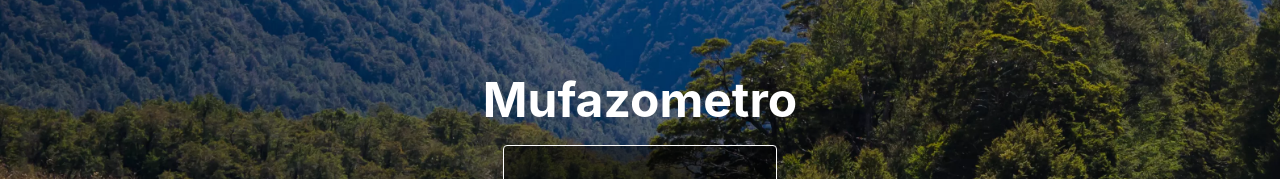
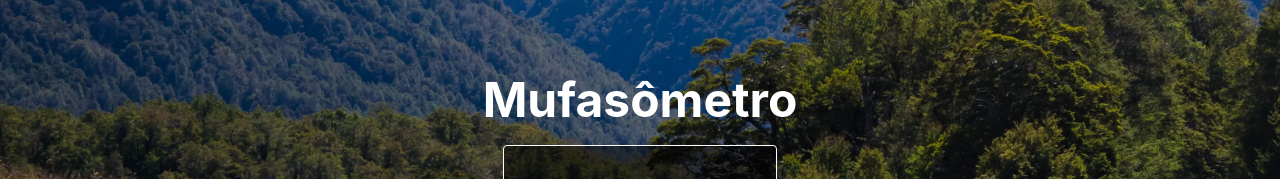
Before and after one commit to laeciosil/Mufasometro, a React (Create React App) app: page / in a window 1280 px wide. Shown: the part 164-343 px from the top of the page. Built offline with nearby package versions, Linux system fonts and the light colour scheme.

Commit message:
rename app

```diff
--- a/package.json
+++ b/package.json
@@ -1,5 +1,5 @@
 {
-  "name": "mufazometro",
+  "name": "mufasometro",
   "version": "0.1.0",
   "private": true,
   "dependencies": {
--- a/public/index.html
+++ b/public/index.html
@@ -24,7 +24,7 @@
       work correctly both with client-side routing and a non-root public URL.
       Learn how to configure a non-root public URL by running `npm run build`.
     -->
-    <title>Mufazometro</title>
+    <title>Mufasômetro</title>
   </head>
   <body>
     <noscript>You need to enable JavaScript to run this app.</noscript>
--- a/src/components/Timer/index.tsx
+++ b/src/components/Timer/index.tsx
@@ -120,7 +120,7 @@ export const Timer = () => {
 
   return (
     <Container>
-      <h1>Mufazometro</h1>
+      <h1>Mufasômetro</h1>
       <TimerContainer >
         <Minutes>{String(minutes).padStart(2, '0')}</Minutes>
         <Separator>:</Separator>
```
Also changed, not shown: 2 other files (tests, documents, lock files or other folders).
